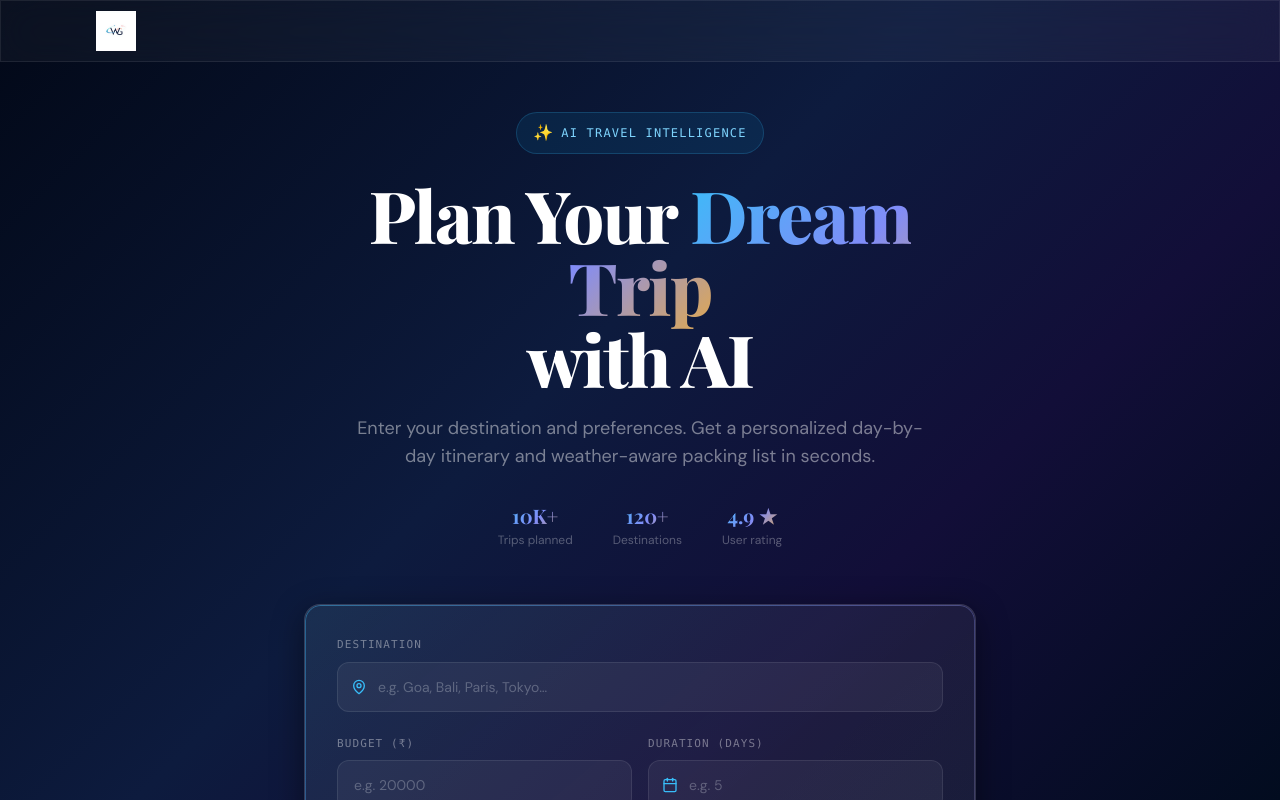
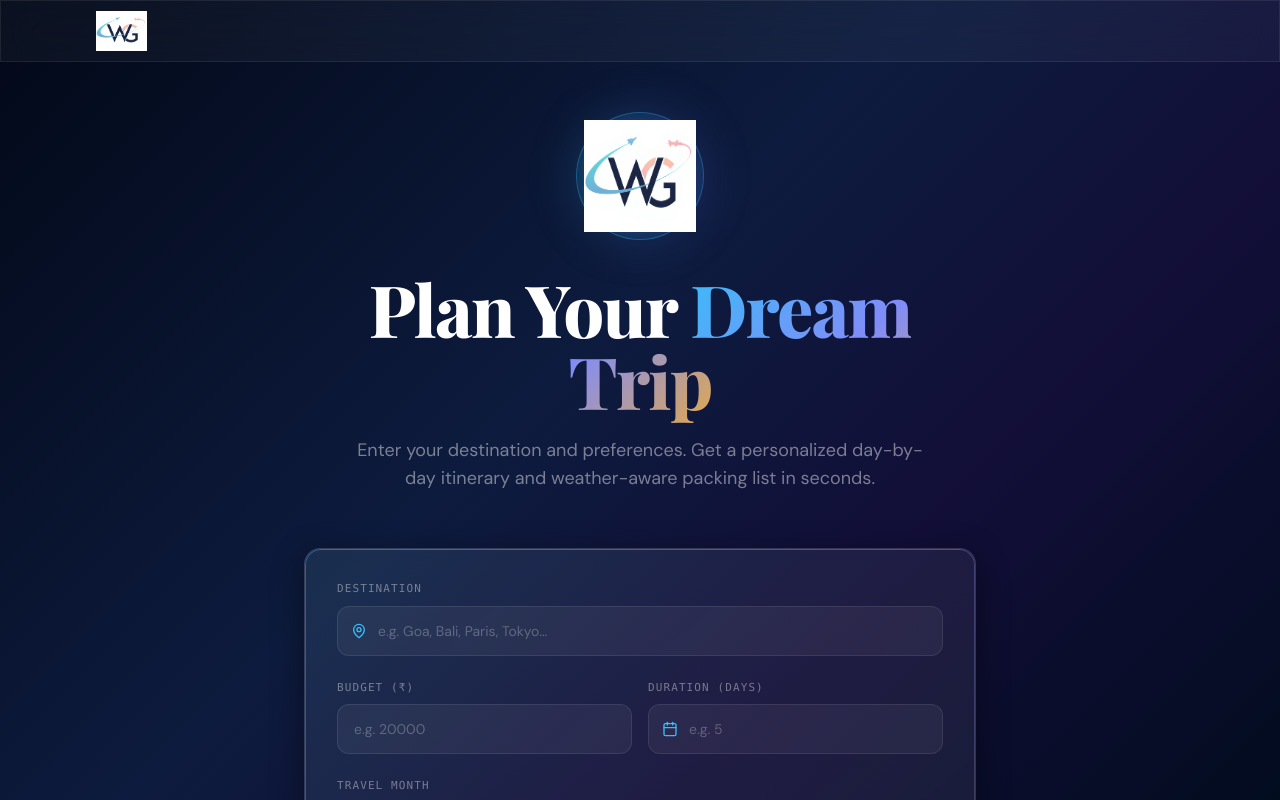
Before and after one commit to vanimakhija/wander-genie, a Next.js app in the folder frontend/: page / in a window 1280 px wide. Shown: the top 800 px of the page. Built offline with nearby package versions, Linux system fonts and the light colour scheme.

Commit message:
minor changes in appearance

```diff
--- a/frontend/src/components/HeroSection.tsx
+++ b/frontend/src/components/HeroSection.tsx
@@ -1,14 +1,24 @@
 'use client'
+import Image from 'next/image'
 
 export default function HeroSection() {
   return (
     <div className="mb-10 text-center sm:mb-14">
-      {/* Badge */}
-      <div className="animate-fade-up delay-100 mb-6 inline-flex items-center gap-2 rounded-full border border-brand-400/20 bg-brand-500/10 px-4 py-2">
-        <span>✨</span>
-        <span className="font-mono text-xs font-medium tracking-widest text-brand-300 uppercase">
-          AI Travel Intelligence
-        </span>
+      {/* Logo */}
+      <div className="animate-fade-up delay-100 mb-8 inline-flex items-center justify-center">
+        <div className="group relative h-32 w-32 transition-all duration-300 hover:scale-110">
+          <div className="absolute inset-0 rounded-full bg-gradient-to-r from-brand-400/20 to-indigo-500/20 blur-xl transition-all duration-300 group-hover:bg-gradient-to-r group-hover:from-brand-400/40 group-hover:to-indigo-500/40" />
+          <div className="relative flex h-full w-full items-center justify-center rounded-full border border-brand-400/30 bg-brand-500/5 backdrop-blur transition-all duration-300 group-hover:border-brand-400/60 group-hover:bg-brand-500/10">
+            <Image
+              src="/logo.png"
+              alt="WanderGenie Logo"
+              width={128}
+              height={128}
+              className="h-28 w-28 transition-transform duration-300 group-hover:scale-110"
+              priority
+            />
+          </div>
+        </div>
       </div>
 
       {/* Headline */}
@@ -18,8 +28,6 @@ export default function HeroSection() {
       >
         Plan Your{' '}
         <span className="gradient-text">Dream Trip</span>
-        <br />
-        <span className="text-white">with AI</span>
       </h1>
 
       {/* Subtitle */}
@@ -27,22 +35,6 @@ export default function HeroSection() {
         Enter your destination and preferences. Get a personalized day-by-day
         itinerary and weather-aware packing list in seconds.
       </p>
-
-      {/* Social proof */}
-      <div className="animate-fade-up delay-400 mt-8 flex flex-wrap items-center justify-center gap-6 sm:gap-10">
-        {[
-          { value: '10K+', label: 'Trips planned' },
-          { value: '120+', label: 'Destinations' },
-          { value: '4.9 ★', label: 'User rating' },
-        ].map(({ value, label }) => (
-          <div key={label} className="text-center">
-            <p className="gradient-text text-lg font-bold sm:text-xl" style={{ fontFamily: 'var(--font-display)' }}>
-              {value}
-            </p>
-            <p className="mt-0.5 text-xs text-white/30">{label}</p>
-          </div>
-        ))}
-      </div>
     </div>
   )
 }
--- a/frontend/src/components/TripForm.tsx
+++ b/frontend/src/components/TripForm.tsx
@@ -1,6 +1,6 @@
 'use client'
 import { useState } from 'react'
-import { MapPin, DollarSign, Calendar, Zap, ChevronRight, CalendarDays } from 'lucide-react'
+import { MapPin, DollarSign, Calendar, ChevronRight, CalendarDays } from 'lucide-react'
 import type { TripRequest } from '@/lib/types'
 
 const INTERESTS = [
@@ -228,7 +228,6 @@ export default function TripForm({ onSubmit, isLoading }: Props) {
               </>
             ) : (
               <>
-                <Zap className="h-4 w-4" />
                 Generate Trip
                 <ChevronRight className="h-4 w-4" />
               </>
```
Also changed, not shown: frontend/public/logo.png.
